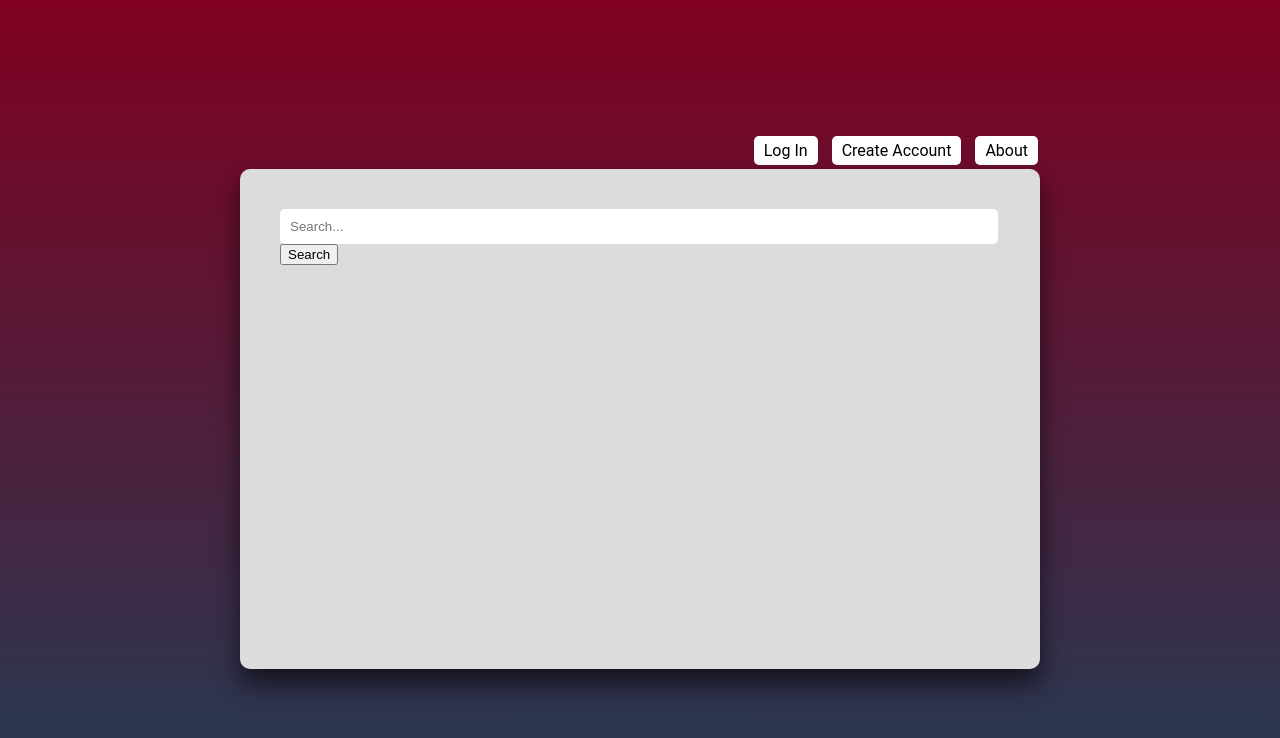
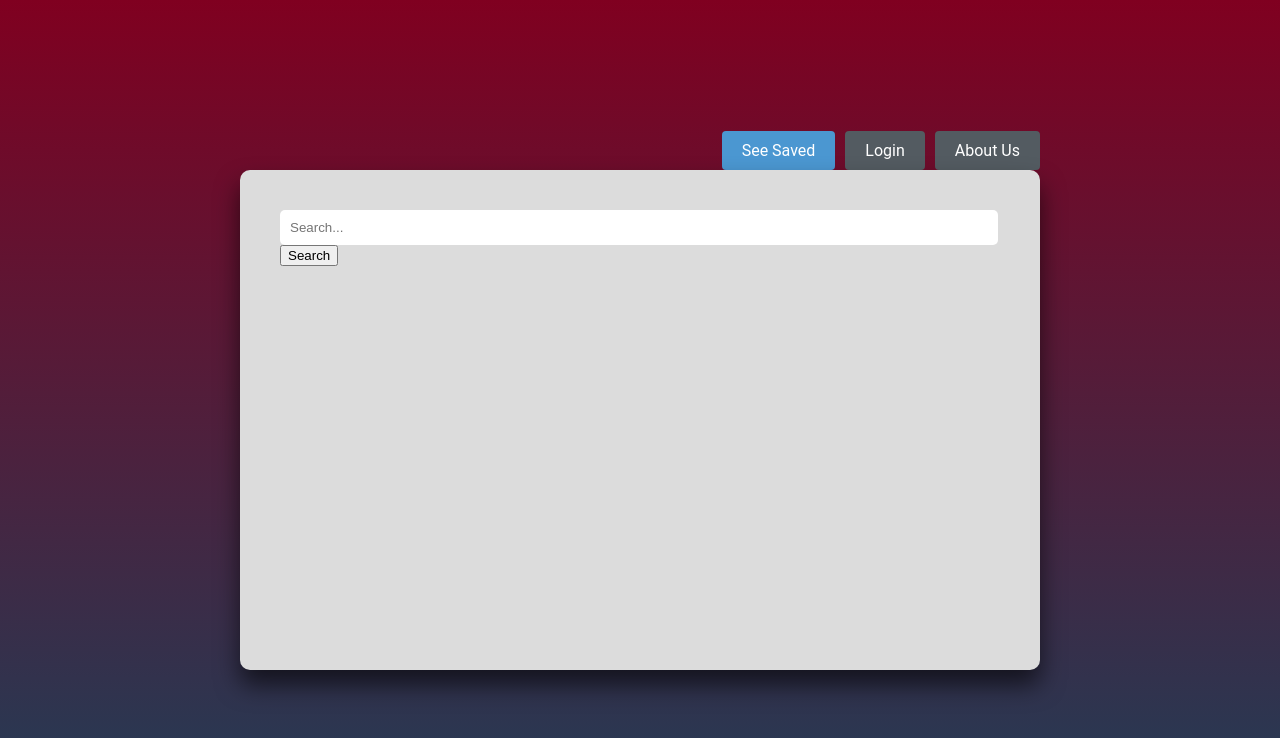
Before and after one commit to moshemoshe12134/Degreeworks_helper, a React (Create React App) app: page /Main in a window 1280 px wide. Shown: the top 738 px of the page. Built offline with nearby package versions, Linux system fonts and the light colour scheme.

Commit message:
mostly complete

```diff
--- a/src/App.js
+++ b/src/App.js
@@ -2,6 +2,7 @@ import React from "react";
 import { BrowserRouter, Routes, Route } from "react-router-dom";
 import Login from "./pages/login"
 import Main from "./pages/main"
+import AboutUs from "./pages/aboutUs";
 
 function App() {
   return (
@@ -9,6 +10,7 @@ function App() {
       <Routes>
         <Route path="/" element={<Login/>}> </Route>
         <Route path="/Login" element={<Login/>}></Route>
+        <Route path="/AboutUs" element={<AboutUs/>}></Route>
         <Route path="/Main" element={<Main saveState={false}/>}></Route>
         <Route path="/Saved" element={<Main saveState={true}/>}></Route>
       </Routes>
--- /dev/null
+++ b/src/component/navbar.js
@@ -0,0 +1,32 @@
+import {useState ,React} from 'react';
+import { Link } from 'react-router-dom';
+import '../styles.css';
+
+function Navbar(variant) {
+    const[save, setSave] = useState(variant ? false : true);
+
+    if(!save){
+        return (
+        <div class='main'>
+            <div class="top-buttons">
+                <Link to="/saved" className="btn-main" onClick={()=>{setSave(true)}}>See Saved</Link>
+                <Link to="/login" className="btn-regular" >Login</Link>
+                <Link to="/aboutus" className="btn-regular" >About Us</Link>
+            </div>
+        </div>
+        )
+    }else{
+        return(
+        <div class='saved'>
+            <div class="top-buttons">
+                <Link to="/main" className="btn-saved" onClick={()=>{setSave(false)}}>Search</Link>
+                <Link to="/login" className="btn-regular" >Login</Link>
+                <Link to="/aboutus" className="btn-regular" >About Us</Link>
+            </div>
+        </div>
+        )
+    }
+
+}
+
+export default Navbar
--- a/src/pages/aboutUs.js
+++ b/src/pages/aboutUs.js
@@ -0,0 +1,24 @@
+import React from 'react'
+import { Link } from 'react-router-dom'
+import '../styles.css'
+
+function AboutUs() {
+  return (
+    <div>
+      <Link to="/main" className="btn-main" >back</Link>
+      <div class="main-square">
+          <h1>About Us</h1>
+          <p>Quick introduction.</p>
+          <h2>Our Story</h2>
+          <p>Maybe something about why we're making this website.</p>
+          <h2>Our Team</h2>
+          <p>All members and something about us.</p>
+          <h2>Contact Information</h2>
+          <p>If you have any questions or would like to get in touch, you can contact us at <a href="mailto:abdultasin16@email.com">abdultasin16@email.com</a>.</p>
+      </div>
+    </div>
+
+  )
+}
+
+export default AboutUs
--- a/src/pages/login.js
+++ b/src/pages/login.js
@@ -2,9 +2,6 @@ import React from 'react'
 import '../login.css'
 
 function Login() {
-//import html code here and be able to diplay it
-//after be able to take input and save login info for next screen which will be the main page
-//dont worry about functionality just the basic outline next
 
   const changeSite = () =>{
     window.location = '/main'
--- a/src/pages/main.js
+++ b/src/pages/main.js
@@ -1,7 +1,7 @@
 import {useState,React} from 'react';
 import Results from '../component/results';
+import Navbar from '../component/navbar';
 import '../styles.css';
-
 
 function Main({saveState}) {
   const [query, setQuery] = useState("");
@@ -21,13 +21,8 @@ function Main({saveState}) {
 
   if(!saveState){
     return (
-      <div class='main'>
-        <div class="top-buttons">
-            <a href="login.html" class="button">Log In</a>
-            <a href="create_account.html" class="button">Create Account</a>
-            <a href="aboutUs.html" class="button">About</a>
-        </div>
-
+      <div>
+        <Navbar variant = {false}></Navbar>
         <div class = 'main-square'>
           <form onSubmit={handleSubmit}>
           <input
@@ -43,16 +38,12 @@ function Main({saveState}) {
           </div>
         </div>
       </div>
+
     );
   }else{
     return (
-      <div class='main'>
-        <div class="top-buttons">
-            <a href="login.html" class="button">Log In</a>
-            <a href="create_account.html" class="button">Create Account</a>
-            <a href="aboutUs.html" class="button">About</a>
-        </div>
-
+      <div>
+        <Navbar variant= {true}></Navbar>
         <div class = 'main-square'>
           <div class='results'>
             <Results search={search} saveState={saveState}></Results>
--- a/src/styles.css
+++ b/src/styles.css
@@ -159,3 +159,40 @@ input[type="text"] {
     cursor: pointer;
     transition: background-color 0.3s ease;
 }
+
+.btn-regular{
+    display: inline-block;
+    padding: 10px 20px;
+    font-size: 16px;
+    background-color: #535b61; /* Change this to your preferred button color */
+    color: #ffffff; /* Text color */
+    text-decoration: none; /* Remove underline from the link */
+    border: none;
+    border-radius: 4px;
+    cursor: pointer;
+    transition: background-color 0.3s ease;
+}
+.btn-saved{
+    display: inline-block;
+    padding: 10px 20px;
+    font-size: 16px;
+    background-color: #718da3; /* Change this to your preferred button color */
+    color: #ffffff; /* Text color */
+    text-decoration: none; /* Remove underline from the link */
+    border: none;
+    border-radius: 4px;
+    cursor: pointer;
+    transition: background-color 0.3s ease;
+}
+.btn-main{
+    display: inline-block;
+    padding: 10px 20px;
+    font-size: 16px;
+    background-color: #4b97d1; /* Change this to your preferred button color */
+    color: #ffffff; /* Text color */
+    text-decoration: none; /* Remove underline from the link */
+    border: none;
+    border-radius: 4px;
+    cursor: pointer;
+    transition: background-color 0.3s ease;
+}
```
